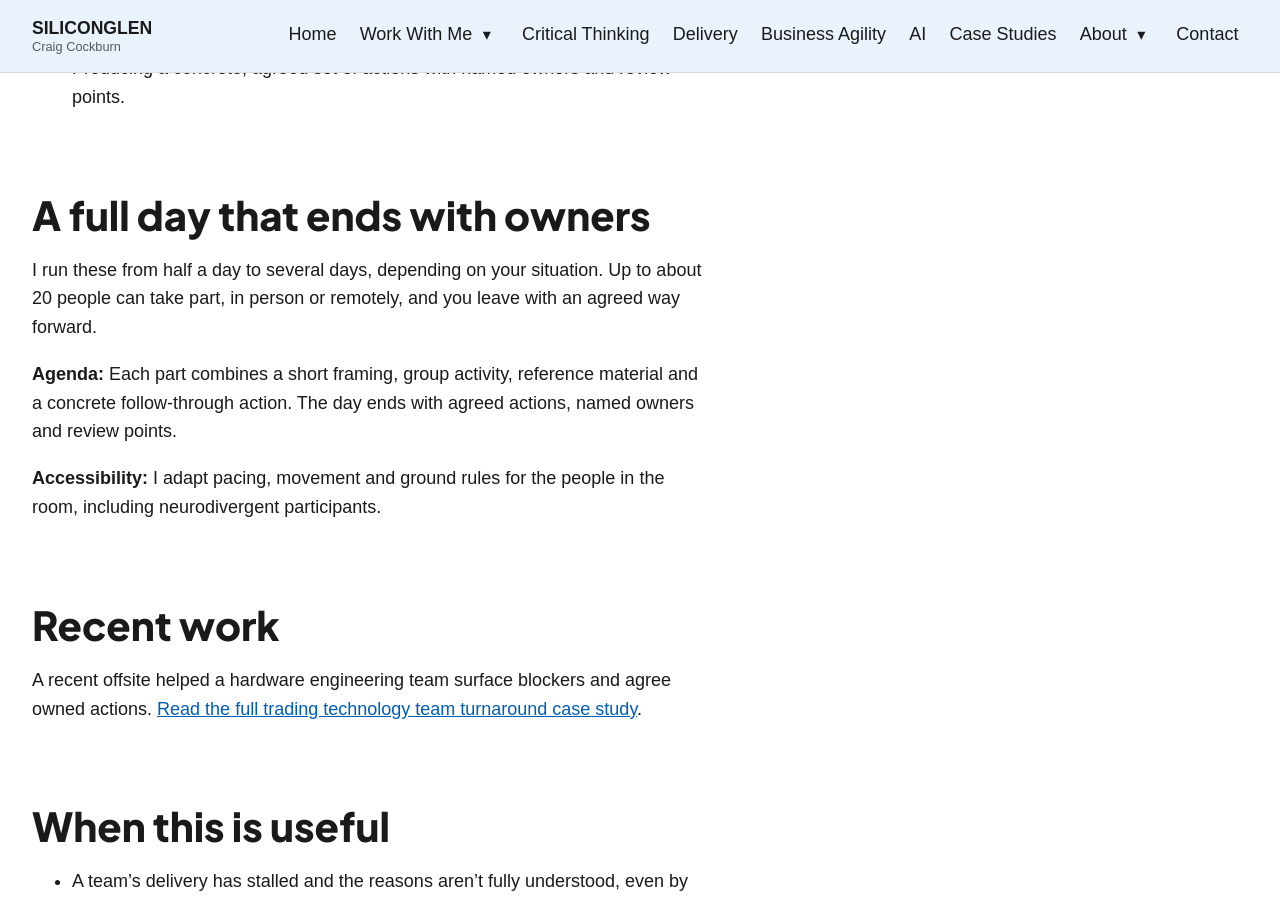
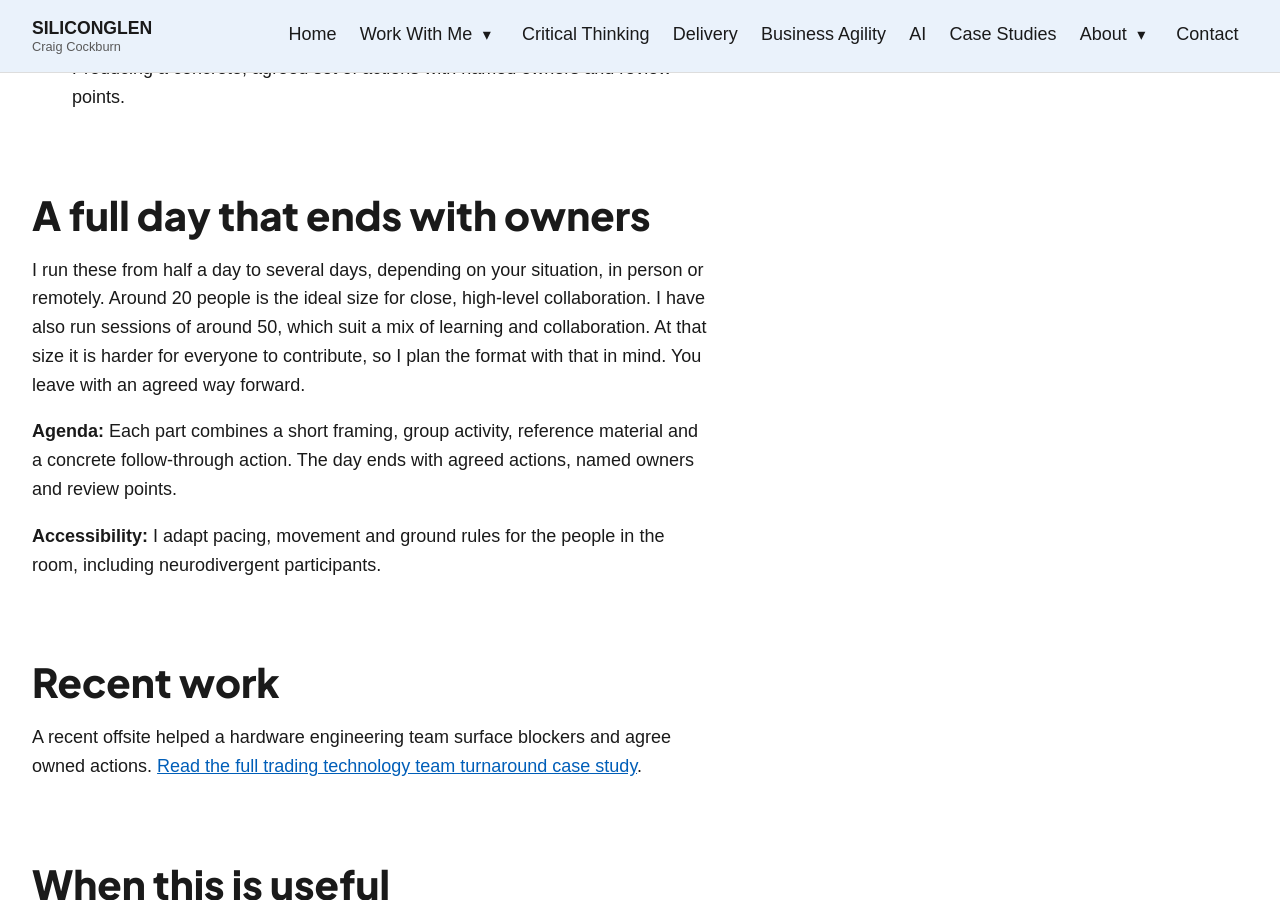
Before and after one commit to siliconglen/siliconglen-site, a Jekyll site: the page built from work-with-me/team-turnaround-workshops/index.md, in a window 1280 px wide and 900 px high, scrolled down 919 px. Built offline with Jekyll 4.4.1, drawn with Linux system fonts in a browser that asks for light colours.

Commit message:
Restore homepage hero and clarify workshop sizes

```diff
--- a/work-with-me/team-turnaround-workshops/index.md
+++ b/work-with-me/team-turnaround-workshops/index.md
@@ -22,7 +22,7 @@ Some team problems cannot be solved in a status update. A structured offsite hel
 
 ## A full day that ends with owners
 
-I run these from half a day to several days, depending on your situation. Up to about 20 people can take part, in person or remotely, and you leave with an agreed way forward.
+I run these from half a day to several days, depending on your situation, in person or remotely. Around 20 people is the ideal size for close, high-level collaboration. I have also run sessions of around 50, which suit a mix of learning and collaboration. At that size it is harder for everyone to contribute, so I plan the format with that in mind. You leave with an agreed way forward.
 
 **Agenda:** Each part combines a short framing, group activity, reference material and a concrete follow-through action. The day ends with agreed actions, named owners and review points.
 
```
Also changed, not shown: DESIGN_STANDARDS.md (+2 -1 lines), index.md (+2 -4 lines), work-with-me/decision-support/index.md (+1 -1 lines).
